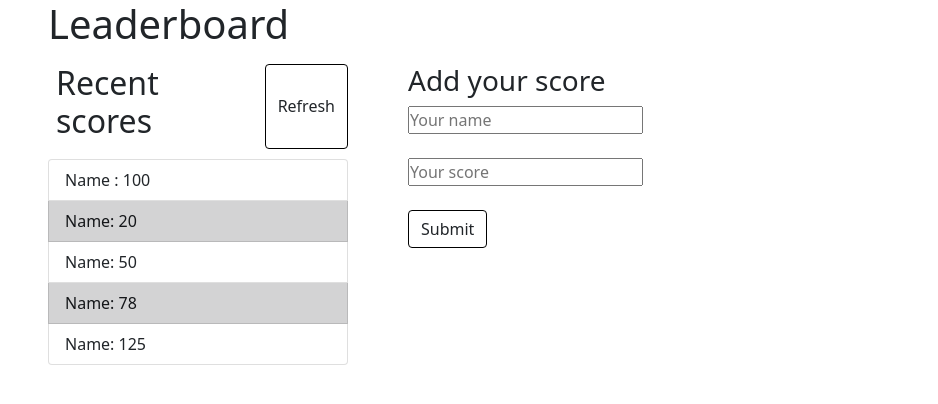
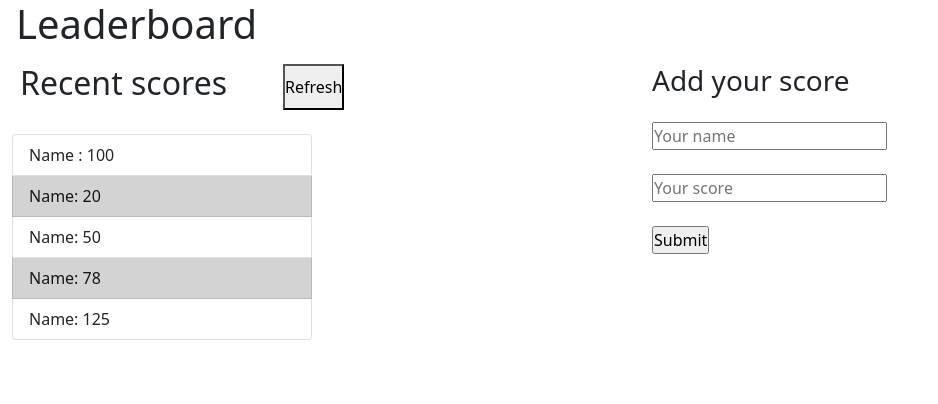
Before and after one commit to Ntwali-Josue/leaderboard, a website built with webpack: page src/index.html in a window 1280 px wide. Shown: the whole page, without its empty margins (0-938 px from the left). Built offline with nearby package versions, Linux system fonts and the light colour scheme.

Commit message:
Resize my score list section

```diff
--- a/src/index.html
+++ b/src/index.html
@@ -9,16 +9,16 @@
   <title>Leaderboard</title>
 </head>
 <body>
-  <h1 class="mb-3 ms-5">Leaderboard</h1>
+  <h1 class="mb-3 ms-3">Leaderboard</h1>
   <section class="leaderboard-section d-flex">
-    <div class="mx-5">
+    <div class="container">
       <div class="title d-flex">
         <h2 class="px-2">
         Recent scores
         </h2>
-        <button type="button" class="refresh btn">Refresh</button>
+        <button type="button" class="refresh button mx-5">Refresh</button>
       </div>
-      <div class="player-scores">
+      <div class="player-scores mt-4">
         <ul class="list-group">
           <li class="list-group-item text-start">Name : 100</li>
           <li class="list-group-item list-group-item-dark text-start">Name: 20</li>
@@ -30,10 +30,10 @@
     </div>
     <div class="container">
     <form>
-      <h3>Add your score</h3>
+      <h3 class="mb-4">Add your score</h3>
       <input type="text" placeholder="Your name" required> <br> <br>
       <input type="text" placeholder="Your score" required> <br> <br>
-      <input type="submit" value="Submit" class="btn">
+      <input type="submit" value="Submit" class="button">
     </form>
   </div>
 
```
